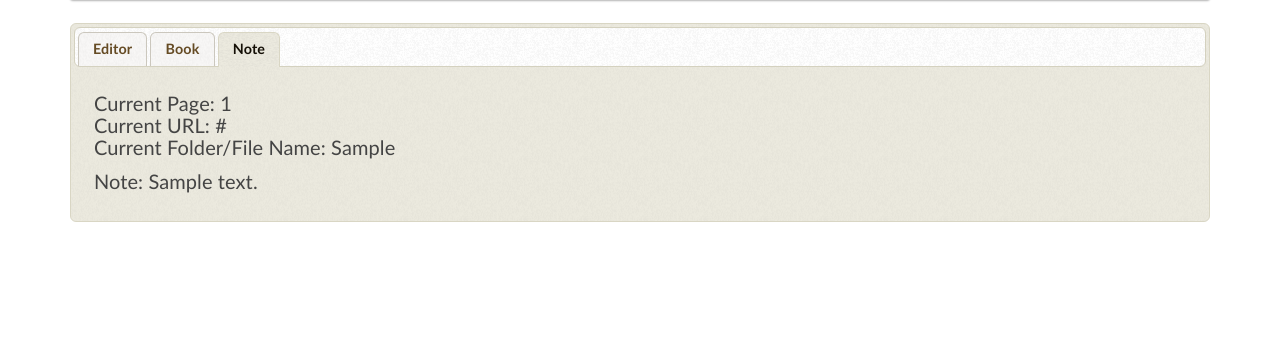
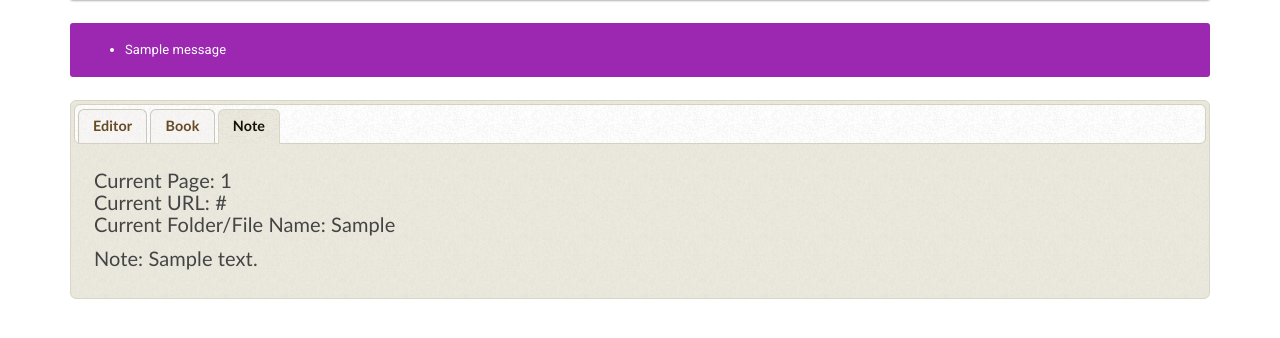
Before and after one commit to pyprism/Hiren-Books, a Django app: a page that uses templates/book.html in a window 1280 px wide. Shown: the part 64-402 px from the top of the page. Run offline with Django 3.2, Linux system fonts and the light colour scheme; a user stored in the database is signed in; tables that the repository leaves empty hold one stand-in row (values such as "Sample post"); one stand-in notice (Sample message) is shown; some libraries are stand-ins or nearby versions.

Commit message:
added message tags

```diff
--- a/templates/book.html
+++ b/templates/book.html
@@ -1,5 +1,14 @@
 {% extends "base.html" %}
 {% block content %}
+    {% if messages %}
+              <div class="alert alert-info" role="alert">
+                <ul class="messages">
+                    {% for message in messages %}
+                        <li{% if message.tags %} class="{{ message.tags }}"{% endif %}>{{ message }}</li>
+                    {% endfor %}
+                </ul>
+              </div>
+    {% endif %}
     <div id="tabs" xmlns="http://www.w3.org/1999/html">
         <ul>
             <li><a href="#tabs-1">Editor</a></li>
@@ -10,6 +19,7 @@
         </ul>
         <div id="tabs-1">
             <form class="form-inline" action="#" method="post"> {% csrf_token %}
+                <input type="hidden" name="name" value="{{ book.name }}">
             <textarea name="note" id="summernote" >
                 {{ book.note }}
             </textarea>
```
